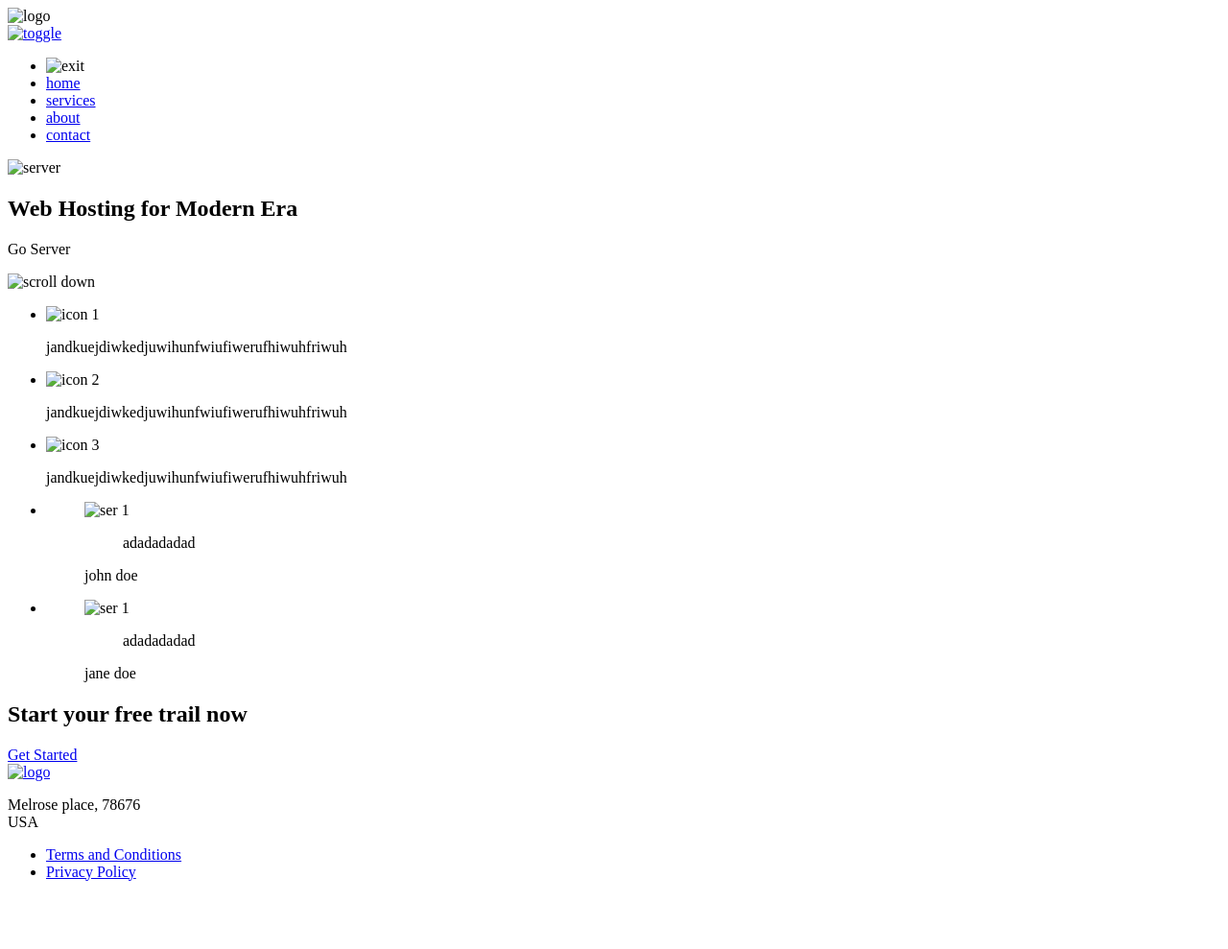
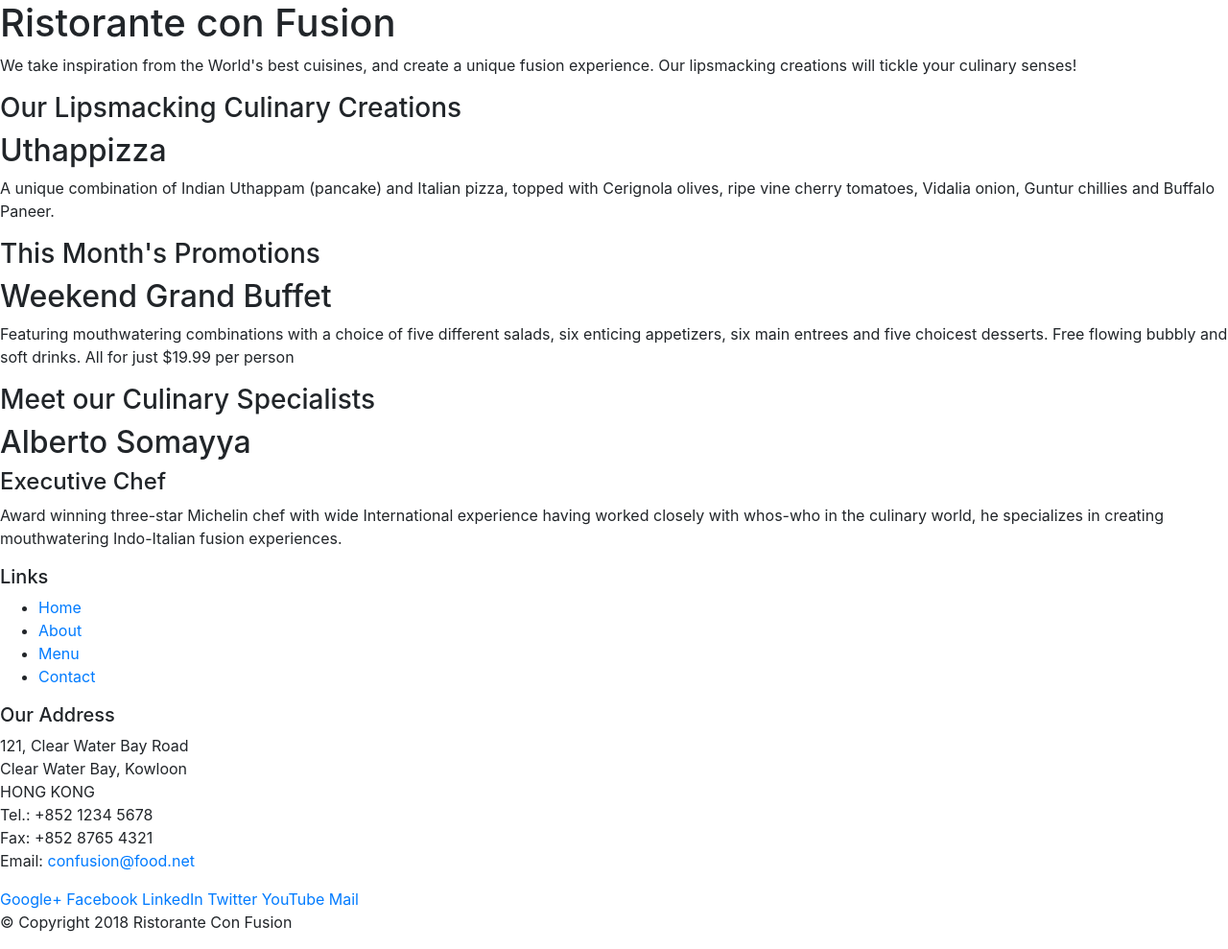
Before and after one commit to ShreyanshTripathi/node-bootstrap, a website: page index.html in a window 1280 px wide. Shown: the whole page at 96% size. Before the commit the page ends 934 px from the top, so only its background shows below. Drawn offline with nearby package versions, Linux system fonts and the light colour scheme.

Commit message:
Added Bootstrap Classes

```diff
--- a/index.html
+++ b/index.html
@@ -1,106 +1,112 @@
 <!DOCTYPE html>
 <html lang="en">
+
 <head>
-    <meta charset="UTF-8">
-    <meta name="viewport" content="width=device-width, initial-scale=1.0">
-    <meta http-equiv="X-UA-Compatible" content="ie=edge">
-    <title>Frontend</title>
-    <link rel="stylesheet" href="css/main.css">
+        <!-- Required meta tags always come first -->
+        <meta charset="utf-8">
+        <meta name="viewport" content="width=device-width, initial-scale=1, shrink-to-fit=no">
+        <meta http-equiv="x-ua-compatible" content="ie=edge">
+
+        <!-- Bootstrap CSS -->
+        <link rel="stylesheet" href="node_modules/bootstrap/dist/css/bootstrap.min.css">
+        <title>Ristorante Con Fusion</title>
+
 </head>
+
 <body>
-  <div class="container">
+
     <header>
-            <img src="images/logo.svg" alt="logo" class="logo">
-            <nav>
-                <a href="#" class="hide-desktop">
-                    <img src="images/ham.svg" alt="toggle" class="menu" id="menu">
-                </a>
-               <ul class="show-desktop hide-mobile" id="nav">
-                    <li class="exit-btn hide-desktop" id="exit"><img src="images/exit.svg" alt="exit"></li>
-                    <li><a href="#">home</a></li>
-                    <li><a href="#">services</a></li>
-                    <li><a href="#">about</a></li>
-                    <li><a href="#">contact</a></li>
-               </ul>
-            </nav>
+        <div>
+            <div>
+                <div>
+                    <h1>Ristorante con Fusion</h1>
+                    <p>We take inspiration from the World's best cuisines, and create a unique fusion experience. Our lipsmacking creations will tickle your culinary senses!</p>
+                </div>
+                <div>
+                </div>
+            </div>
+        </div>
     </header>
-      <section>
-            <img src="images/server.svg" alt="server" class="server">
-            <h1>Web Hosting for Modern Era</h1>
-            <p class="subhead">Go Server</p>
-            <img src="images/scroll.svg" alt="scroll down" class="scroll hide-mobile show-desktop">
-      </section>
 
+    <div>
+        <div>
+            <div>
+                <h3>Our Lipsmacking Culinary Creations</h3>
             </div>
-
-  <div class="blue-container">
-      <div class="container">
-          <ul class="">
-              <li>
-                  <img src="images/icon-1.svg" alt="icon 1">
-                  <p> jandkuejdiwkedjuwihunfwiufiwerufhiwuhfriwuh</p>
-              </li>
-
-              <li>
-                    <img src="images/icon-2.svg" alt="icon 2">
-                    <p> jandkuejdiwkedjuwihunfwiufiwerufhiwuhfriwuh</p>
-              </li>
-
-
-              <li>
-                    <img src="images/icon-3.svg" alt="icon 3">
-                    <p> jandkuejdiwkedjuwihunfwiufiwerufhiwuhfriwuh</p>
-              </li>
-
-          </ul>
+            <div>
+                <h2>Uthappizza</h2>
+                <p>A unique combination of Indian Uthappam (pancake) and Italian pizza, topped with Cerignola olives, ripe vine cherry tomatoes, Vidalia onion, Guntur chillies and Buffalo Paneer.</p>
             </div>
         </div>
 
 
-  <div class="gray-container">
-        <div class="container">
-            <ul class="">
-                <li>
-                    <figure>
-                            <img src="images/user1.png" alt="ser 1">
-                            <blockquote>adadadadad</blockquote>
-                            <figcaption>john doe</figcaption>
-                    </figure>
-                </li>
-
-                <li>
-                     <figure>
-                             <img src="images/user2.png" alt="ser 1">
-                             <blockquote>adadadadad</blockquote>
-                             <figcaption>jane doe</figcaption>
-                     </figure>
-                 </li>
-
-            </ul>
+        <div>
+            <div>
+                <h3>This Month's Promotions</h3>
+            </div>
+            <div>
+                <h2>Weekend Grand Buffet</h2>
+                <p>Featuring mouthwatering combinations with a choice of five different salads, six enticing appetizers, six main entrees and five choicest desserts. Free flowing bubbly and soft drinks. All for just $19.99 per person </p>
             </div>
         </div>
 
-    <div class="container">
-        <h2>Start your free trail now</h2>
-        <a href="#" class="cta">Get Started</a>
+        <div>
+            <div>
+                <h3>Meet our Culinary Specialists</h3>
+            </div>
+            <div>
+                <h2>Alberto Somayya</h2>
+                <h4>Executive Chef</h4>
+                <p>Award winning three-star Michelin chef with wide International experience having worked closely with whos-who in the culinary world, he specializes in creating mouthwatering Indo-Italian fusion experiences. </p>
+            </div>
+        </div>
     </div>
 
     <footer>
-        <div class="footer-container">
-            <div class="container">
-                <a href="#">
-                    <img src="images/logo-white.svg" alt="logo" class="logo">
-                </a>
-
-                <p class="address">Melrose place, 78676 <br>USA</p>
-                <ul class="footer-links">
-                    <li> <a href="#"> Terms and Conditions </a></li>
-                    <li> <a href="#"> Privacy Policy </a></li>
+        <div>
+            <div>
+                <div>
+                    <h5>Links</h5>
+                    <ul>
+                        <li><a href="#">Home</a></li>
+                        <li><a href="#">About</a></li>
+                        <li><a href="#">Menu</a></li>
+                        <li><a href="#">Contact</a></li>
                     </ul>
+                </div>
+                <div>
+                    <h5>Our Address</h5>
+                    <address>
+		              121, Clear Water Bay Road<br>
+		              Clear Water Bay, Kowloon<br>
+		              HONG KONG<br>
+		              Tel.: +852 1234 5678<br>
+		              Fax: +852 8765 4321<br>
+		              Email: <a href="mailto:confusion@food.net">confusion@food.net</a>
+		           </address>
+                </div>
+                <div>
+                    <div>
+                        <a href="http://google.com/+">Google+</a>
+                        <a href="http://www.facebook.com/profile.php?id=">Facebook</a>
+                        <a href="http://www.linkedin.com/in/">LinkedIn</a>
+                        <a href="http://twitter.com/">Twitter</a>
+                        <a href="http://youtube.com/">YouTube</a>
+                        <a href="mailto:">Mail</a>
+                    </div>
+                </div>
+           </div>
+           <div>
+                <div>
+                    <p>© Copyright 2018 Ristorante Con Fusion</p>
+                </div>
            </div>
         </div>
     </footer>
+    <!-- jQuery first, then Popper.js, then Bootstrap JS. -->
+    <script src="node_modules/jquery/dist/jquery.slim.min.js"></script>
+    <script src="node_modules/popper.js/dist/umd/popper.min.js"></script>
+    <script src="node_modules/bootstrap/dist/js/bootstrap.min.js"></script>
+</body>
 
-
-</body>
 </html>
--- a/package.json
+++ b/package.json
@@ -20,5 +20,10 @@
   "homepage": "https://github.com/ShreyanshTripathi/node-bootstrap#readme",
   "devDependencies": {
     "lite-server": "^2.5.4"
+  },
+  "dependencies": {
+    "bootstrap": "^4.0.0",
+    "jquery": "^3.3.1",
+    "popper.js": "^1.12.9"
   }
 }
```
Also changed, not shown: 1 other file. Lines whose indentation alone changed are shown as unchanged.
